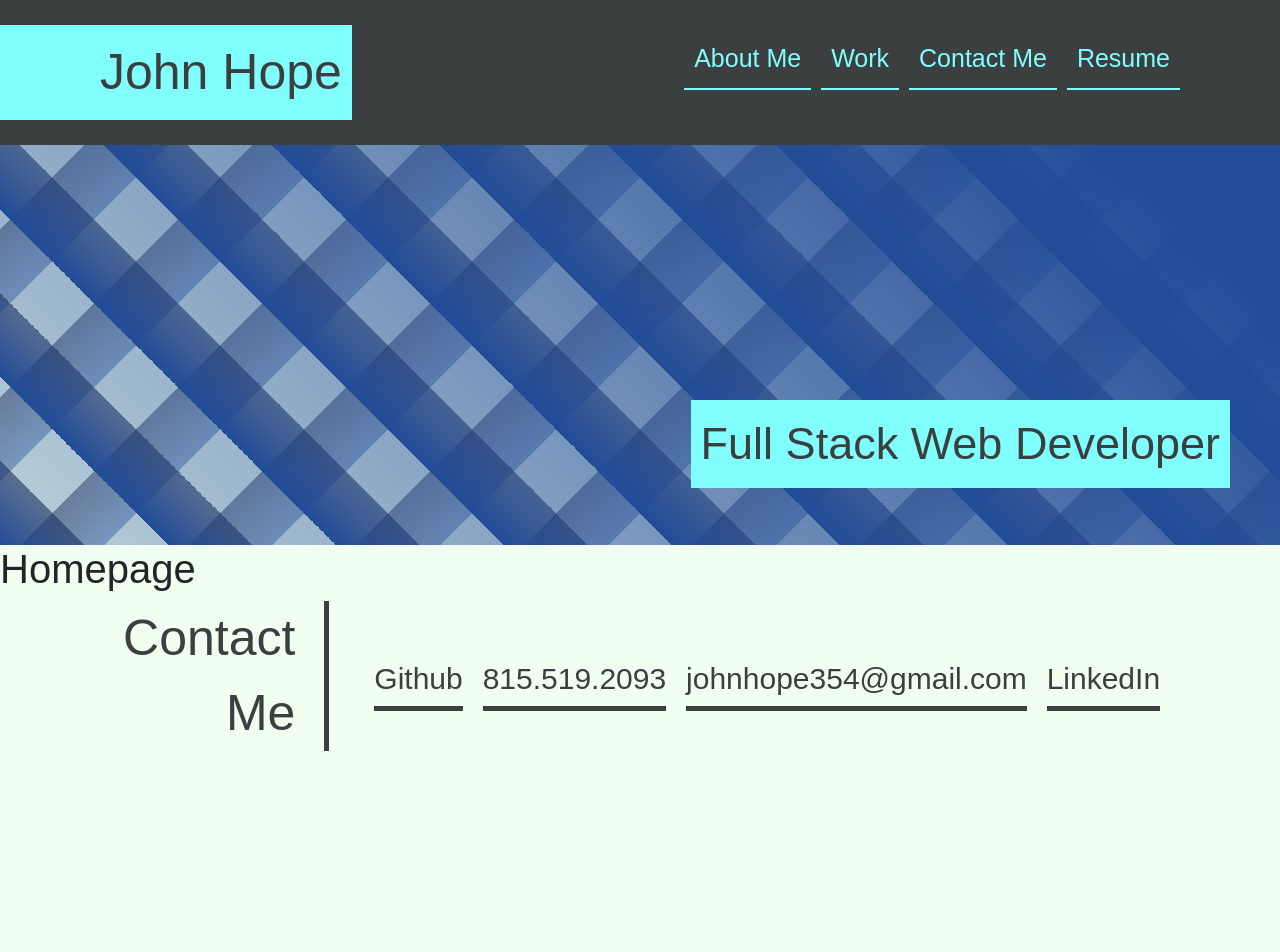
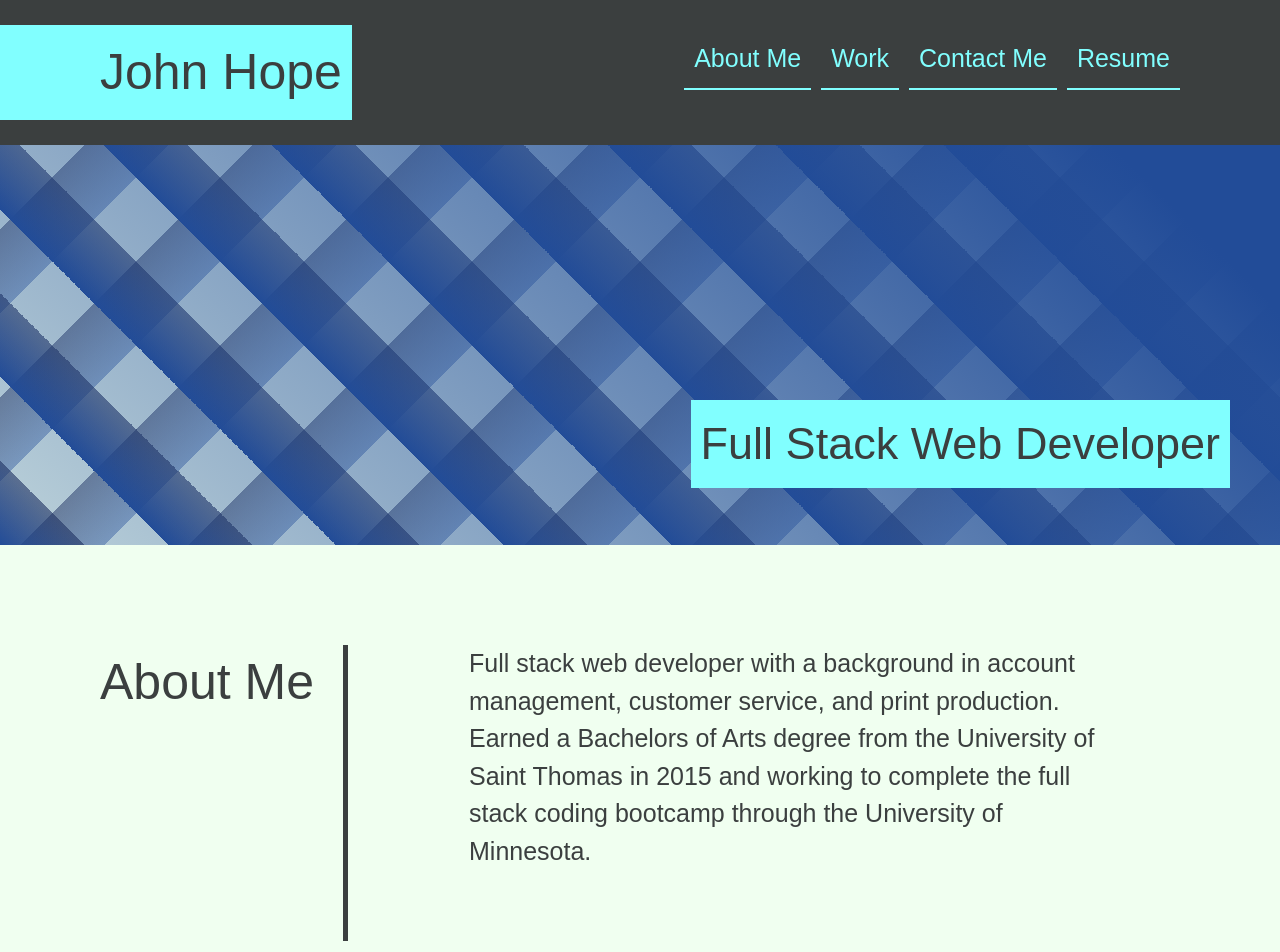
Before and after one commit to hope1407/React_Portfolio, a React (Create React App) app: page / in a window 1280 px wide. Shown: the top 952 px of the page. Before the commit the page ends 800 px from the top, so only its background shows below. Built offline with nearby package versions, Linux system fonts and the light colour scheme; the HTML template or start-up script is replaced by a standard one.

Commit message:
added route back to home via clicking on my name

```diff
--- a/src/App.js
+++ b/src/App.js
@@ -2,7 +2,6 @@
 //import Homepage from "./components/homepage";
 import { BrowserRouter as Router, Switch, Route } from "react-router-dom";
 import Nav from "./components/Nav";
-import Homepage from "./components/Homepage"
 import Profile from "./components/Profile";
 import Work from "./components/Work"
 import ContactUs from "./components/Contact"
@@ -14,7 +13,7 @@
       <Nav />
       <Switch>
         <Route exact path="/">
-          <Homepage />
+          <Profile/>
         </Route>
         <Route exact path="/about">
           <Profile />
--- a/src/components/Nav.js
+++ b/src/components/Nav.js
@@ -1,10 +1,13 @@
 import {NavLink} from "react-router-dom"
+import {Link} from "react-router-dom"
 
 export default function Nav() {
   return (
     <div>
       <header>
-      <p className="name">John Hope</p>
+        <Link to="/">
+        <p className="name">John Hope</p>
+        </Link>
       <nav>
         <ul>
           <NavLink to="/about" activeStyle={{color: 'red'}}>About Me</NavLink>
```
